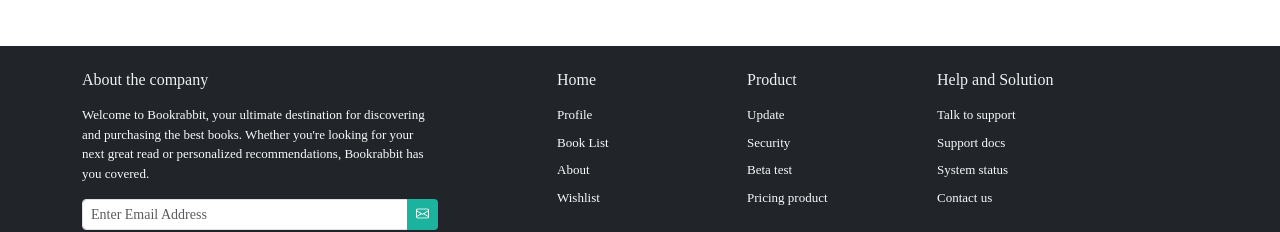
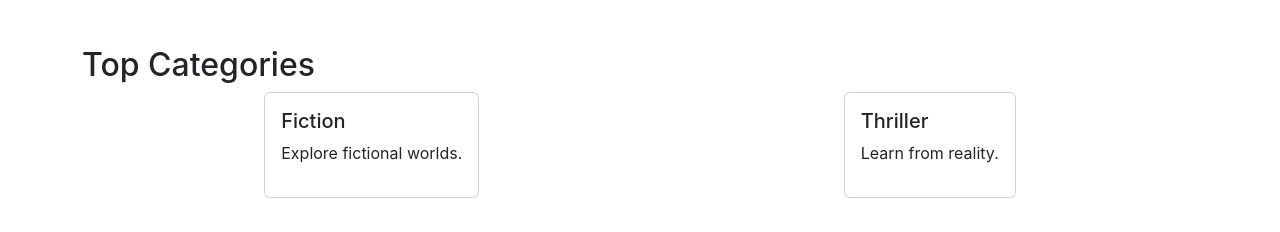
Before and after one commit to suvininimthara/book-rabbit, a React (Create React App) app in the folder client/: page / in a window 1280 px wide. Shown: the part 574-806 px from the top of the page. Built offline with nearby package versions, Linux system fonts and the light colour scheme; a web font is replaced by a local one.

Commit message:
Add CategoryCardComponent to display top categories on homepage

```diff
--- /dev/null
+++ b/client/src/components/CategoryCardComponent.tsx
@@ -0,0 +1,17 @@
+import React from 'react';
+
+interface CategoryCardProps {
+    category: string;
+    description: string;
+}
+
+const CategoryCardComponent: React.FC<CategoryCardProps> = ({ category, description }) => {
+    return (
+        <div className="card p-3">
+            <h5>{category}</h5>
+            <p>{description}</p>
+        </div>
+    );
+};
+
+export default CategoryCardComponent;
--- a/client/src/pages/HomePage.tsx
+++ b/client/src/pages/HomePage.tsx
@@ -2,7 +2,7 @@
 import HeaderComponent from '../components/HeaderComponent';
 import BookCardComponent from '../components/BookCardComponent';
 import Footer from '../components/FooterComponent';
-
+import CategoryCardComponent from '../components/CategoryCardComponent';
 
 const HomePage: React.FC = () => {
     return (
@@ -17,7 +17,13 @@
                     <BookCardComponent title="Book Three" author="Author Three" rating={3.5} />
                 </div>
             </section>
-
+            <section className="container my-5">
+                <h2>Top Categories</h2>
+                <div className="d-flex justify-content-around">
+                    <CategoryCardComponent category="Fiction" description="Explore fictional worlds." />
+                    <CategoryCardComponent category="Thriller" description="Learn from reality." />
+                </div>
+            </section>
 
 
             <Footer />
```
